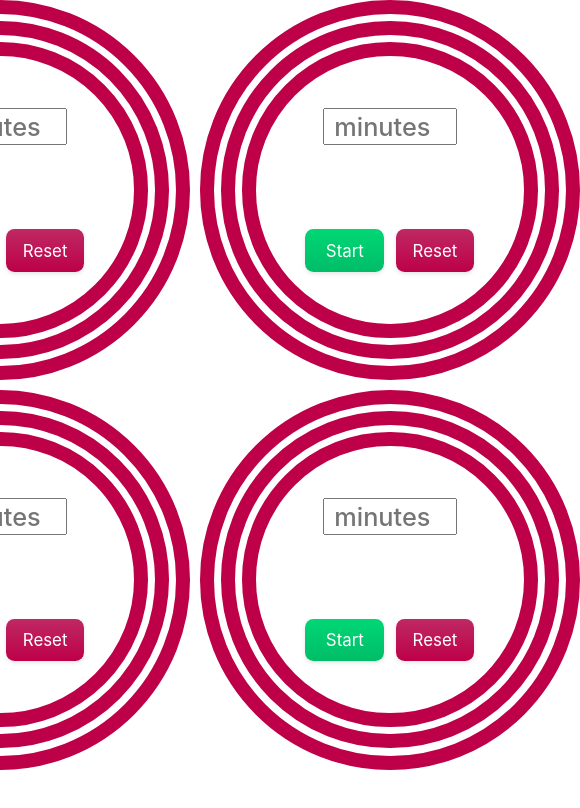
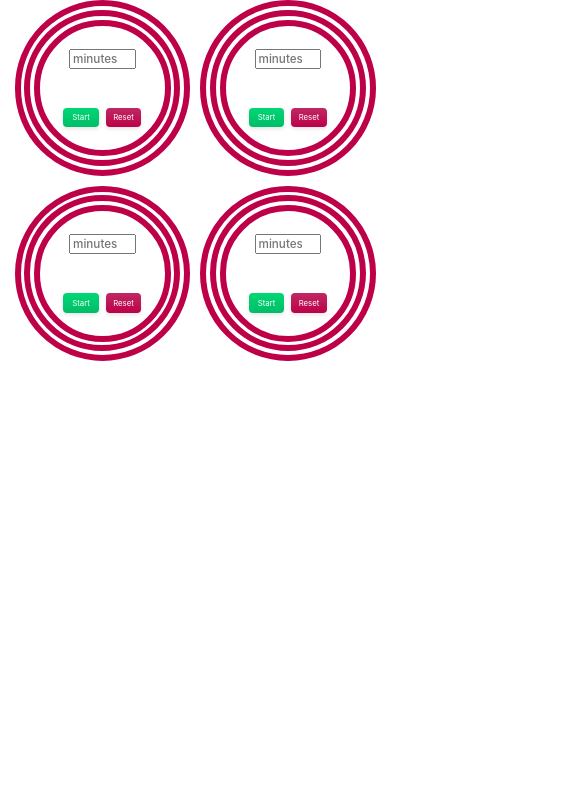
Before and after one commit to shanarussell/stove-timer, a React (Create React App) app: page / in a window 390 px wide. Shown: the top 808 px of the page, 580 px wide, since content can reach past the window. Built offline with nearby package versions, Linux system fonts and the light colour scheme; no server answers.

Commit message:
added media queries

```diff
--- a/public/index.html
+++ b/public/index.html
@@ -6,8 +6,8 @@
     <meta name="viewport" content="width=device-width, initial-scale=1" />
     <meta name="theme-color" content="#000000" />
     <meta
-      name="description"
-      content="Web site created using create-react-app"
+      name="Stove Timer"
+      content="A timer representing all 4 burners of your stove"
     />
     <link rel="apple-touch-icon" href="%PUBLIC_URL%/logo192.png" />
     <!--
@@ -24,7 +24,7 @@
       work correctly both with client-side routing and a non-root public URL.
       Learn how to configure a non-root public URL by running `npm run build`.
     -->
-    <title>React App</title>
+    <title>Stove Timer</title>
   </head>
   <body>
     <noscript>You need to enable JavaScript to run this app.</noscript>
--- a/src/App.css
+++ b/src/App.css
@@ -235,3 +235,71 @@
   font-size: 3vh;
   font-weight: 500;
 }
+@media only screen and (max-width: 670px) {
+  .circle1 {
+
+  border: 1.75vw solid #bd0048;
+  height: 35vw;
+  width: 35vw;
+}
+
+.circle2 {
+
+  border: 1.75vw solid #bd0048;
+  height: 40vw;
+  width: 40vw;
+
+}
+
+.circle3 {
+  border: 1.75vw solid #bd0048;
+  height: 45vw;
+  width: 45vw;
+
+}
+
+.circle1-glowing {
+  border: 1.75vw solid #bd0048;
+  height: 35vw;
+  width: 35vw;
+
+}
+
+.circle2-glowing {
+  border: 1.75vw solid #bd0048;
+  height: 40vw;
+  width: 40vw;
+}
+
+.circle3-glowing {
+  border: 1.75vw solid #bd0048;
+  height: 45vw;
+  width: 45vw;
+}
+
+.buttons {
+  width: 20vw;
+}
+
+.start-button {
+  margin-right: 1vw;
+  border-radius: 1vw;
+  font-size: 2vw;
+  height: 5vw;
+}
+
+.reset-button {
+  border-radius: 1vw;
+  font-size: 2vw;
+  height: 5vw;
+}
+
+.elapsed-time {
+  height: 10vw;
+  font-size: 7vw;
+}
+.input {
+  width: 15vw;
+  font-size: 3vw;
+}
+}
```
